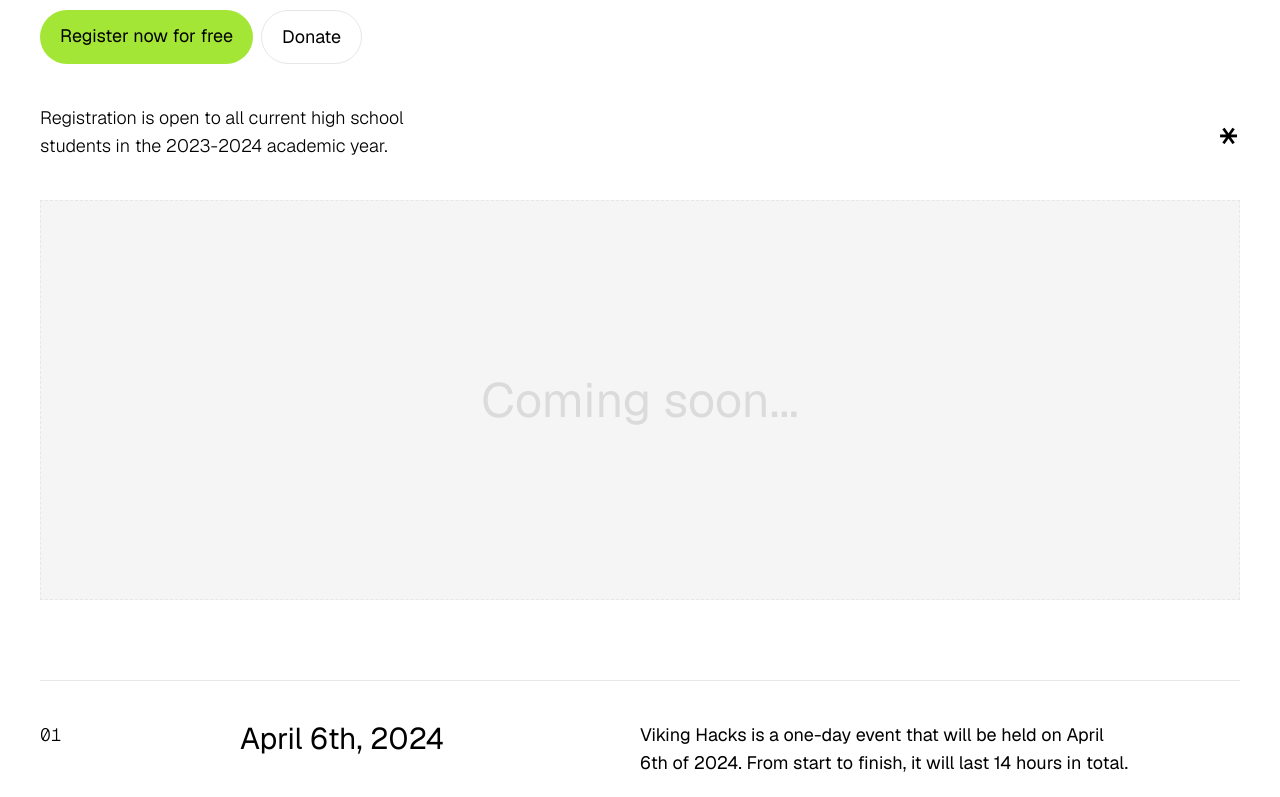
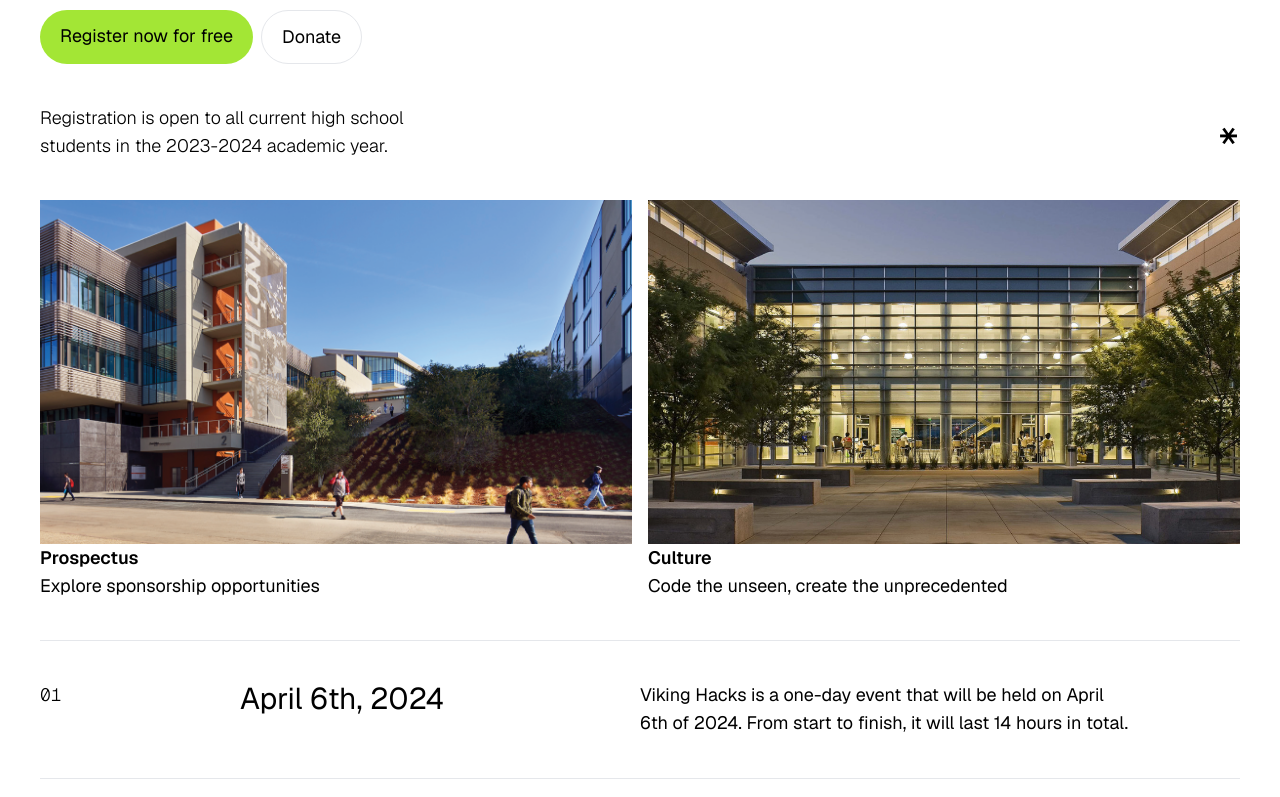
Before and after one commit to Mishra-Manit/ohlone-hacks, a Next.js app: page / in a window 1280 px wide. Shown: the part 600-1397 px from the top of the page. Built offline with nearby package versions, Linux system fonts and the light colour scheme.

Commit message:
add post links

```diff
--- /dev/null
+++ b/src/app/components/PostSection.tsx
@@ -0,0 +1,48 @@
+import Link from 'next/link';
+import Image from 'next/image';
+
+const posts = {
+    '/prospectus': {
+        img: '/images/prospectus.png',
+        name: 'Prospectus',
+        description: 'Explore sponsorship opportunities',
+    },
+    '/culture': {
+        img: '/images/culture.png',
+        name: 'Culture',
+        description: 'Code the unseen, create the unprecedented',
+    },
+};
+
+export default function PostSection() {
+    return (
+        <div className="grid grid-cols-1 sm:grid-cols-2 grid-rows-2 sm:grid-rows-1 gap-4 mx-10">
+            {Object.entries(posts).map(([path, { img, name, description }]) => {
+                return (
+                    <Link key={path} href={path} target={"_self"} className="
+                        group
+                        h-[50vh]
+						underline-offset-4
+						font-medium
+						">
+                        <div className="h-[86%] w-full overflow-hidden relative transition-all">
+                            <Image
+                                src={img}
+                                alt={name}
+                                fill
+                                style={{
+                                    objectFit: "cover",
+                                    objectPosition: "50% 100%"
+                                }}
+                            />
+                        </div>
+                        <div className="flex flex-col h-[14%] text-md sm:text-lg justify-end">
+                            <h1 className="font-semibold">{name}</h1>
+                            <h2 className="font-normal">{description}</h2>
+                        </div>
+                    </Link>
+                );
+            })}
+        </div>
+    )
+}
--- a/src/app/page.tsx
+++ b/src/app/page.tsx
@@ -1,6 +1,7 @@
 import Link from 'next/link';
 
 import NumberedDetails from './components/NumberedDetails';
+import PostSection from './components/PostSection';
 import Hero from './components/Hero';
 import Footer from "./components/Footer"
 
@@ -10,13 +11,7 @@ export default function Ohlone() {
             {/* hero section */}
             <Hero />
             {/* rest of the sections */}
-            <div className="">
-                <div className="bg-neutral-100 mx-10 h-[50vh] flex items-center justify-center border border-dashed mb-20">
-                    <text className="text-5xl opacity-10 select-none">
-                        Coming soon...
-                    </text>
-                </div>
-            </div>
+            <PostSection />
             <NumberedDetails />
             {/* colored section */}
             <div className="mt-32 bg-lime-400 py-10 flex flex-col items-center">
```
Also changed, not shown: public/images/culture.png (added), public/images/prospectus.png (added).
